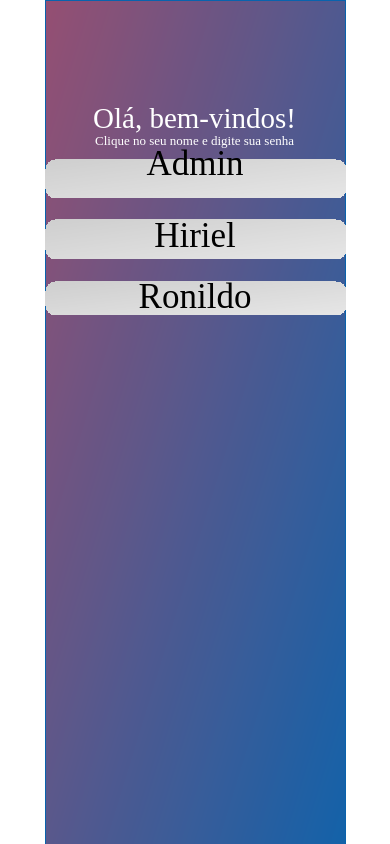
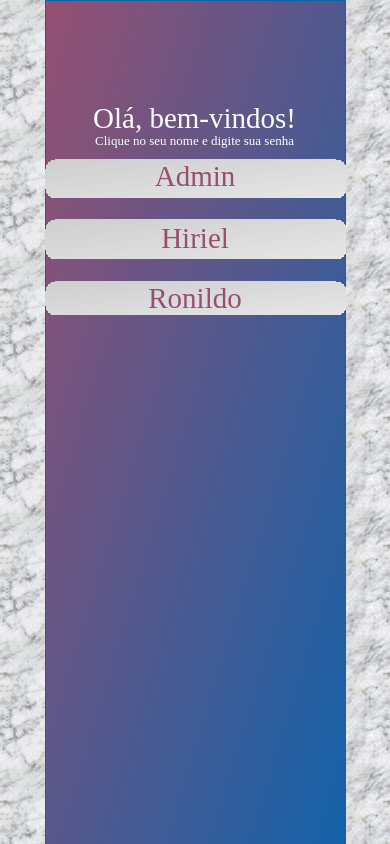
Before and after one commit to ronildonedino/aplic, a plain HTML site: page index.html in a window 390 px wide. Shown: the top 844 px of the page. Drawn offline with Linux system fonts and the light colour scheme.

Commit message:
Add files via upload

```diff
--- a/index.css
+++ b/index.css
@@ -71,75 +71,6 @@ body
    margin: 0;
    padding: 0;
 }
-#wb_Text8
-{
-   background-color: transparent;
-   background-image: none;
-   border: 0px solid #000000;
-   border-radius: 0px;
-   padding: 0;
-   margin: 0;
-   text-align: left;
-}
-#wb_Text8
-{
-   color: #000000;
-   font-family: Arial;
-   font-weight: 400;
-   font-size: 13px;
-   line-height: 16px;
-}
-#wb_Text8 p, #wb_Text8 ul
-{
-   margin: 0;
-   padding: 0;
-}
-#wb_Text9
-{
-   background-color: transparent;
-   background-image: none;
-   border: 0px solid #000000;
-   border-radius: 0px;
-   padding: 0;
-   margin: 0;
-   text-align: left;
-}
-#wb_Text9
-{
-   color: #000000;
-   font-family: Arial;
-   font-weight: 400;
-   font-size: 13px;
-   line-height: 16px;
-}
-#wb_Text9 p, #wb_Text9 ul
-{
-   margin: 0;
-   padding: 0;
-}
-#wb_Text10
-{
-   background-color: transparent;
-   background-image: none;
-   border: 0px solid #000000;
-   border-radius: 0px;
-   padding: 0;
-   margin: 0;
-   text-align: left;
-}
-#wb_Text10
-{
-   color: #000000;
-   font-family: Arial;
-   font-weight: 400;
-   font-size: 13px;
-   line-height: 16px;
-}
-#wb_Text10 p, #wb_Text10 ul
-{
-   margin: 0;
-   padding: 0;
-}
 #wb_Text1
 {
    background-color: transparent;
@@ -163,6 +94,59 @@ body
    margin: 0;
    padding: 0;
 }
+#wb_Text2
+{
+   background-color: transparent;
+   background-image: none;
+   border: 0px solid #000000;
+   border-radius: 0px;
+   padding: 0;
+   margin: 0;
+   text-align: center;
+}
+#wb_Text2 div
+{
+   text-align: center;
+}
+#wb_Text3
+{
+   background-color: transparent;
+   background-image: none;
+   border: 0px solid #000000;
+   border-radius: 0px;
+   padding: 0;
+   margin: 0;
+   text-align: center;
+}
+#wb_Text3 div
+{
+   text-align: center;
+}
+#wb_Text4
+{
+   background-color: transparent;
+   background-image: none;
+   border: 0px solid #000000;
+   border-radius: 0px;
+   padding: 0;
+   margin: 0;
+   text-align: center;
+}
+#wb_Text4 div
+{
+   text-align: center;
+}
+#wb_Text4
+{
+   position: absolute;
+   left: 0px;
+   top: 281px;
+   width: 301px;
+   height: 36px;
+   visibility: hidden;
+   text-align: center;
+   z-index: 9;
+}
 #wb_Text7
 {
    position: absolute;
@@ -181,7 +165,7 @@ body
    width: 1068px;
    height: 73px;
    visibility: hidden;
-   z-index: 9;
+   z-index: 6;
 }
 #wb_Shape8
 {
@@ -193,6 +177,17 @@ body
    visibility: hidden;
    z-index: 1;
 }
+#wb_Text2
+{
+   position: absolute;
+   left: 0px;
+   top: 159px;
+   width: 301px;
+   height: 36px;
+   visibility: hidden;
+   text-align: center;
+   z-index: 7;
+}
 #wb_Shape9
 {
    position: absolute;
@@ -203,15 +198,16 @@ body
    visibility: hidden;
    z-index: 3;
 }
-#wb_Text10
+#wb_Text3
 {
    position: absolute;
-   left: 163px;
-   top: 358px;
-   width: 1068px;
-   height: 73px;
+   left: 0px;
+   top: 221px;
+   width: 301px;
+   height: 36px;
    visibility: hidden;
-   z-index: 7;
+   text-align: center;
+   z-index: 8;
 }
 #Shape5
 {
@@ -248,30 +244,10 @@ body
    width: 301px;
    height: 39px;
 }
-#wb_Text8
-{
-   position: absolute;
-   left: 163px;
-   top: 358px;
-   width: 1068px;
-   height: 73px;
-   visibility: hidden;
-   z-index: 5;
-}
 #Shape9
 {
    width: 301px;
    height: 34px;
-}
-#wb_Text9
-{
-   position: absolute;
-   left: 163px;
-   top: 358px;
-   width: 1068px;
-   height: 73px;
-   visibility: hidden;
-   z-index: 6;
 }
 @media only screen and (max-width: 969px)
 {
@@ -283,7 +259,7 @@ div#container
 body
 {
    background-color: #FFFFFF;
-   background-image: none;
+   background-image: url('images/index_bkgrnd301.png');
 }
 #wb_Shape5
 {
@@ -336,62 +312,6 @@ body
    text-align: center;
    line-height: 40px;
 }
-#wb_Text8
-{
-   left: 0px;
-   top: 156px;
-   width: 301px;
-   height: 42px;
-   visibility: visible;
-   display: inline;
-}
-#wb_Text8
-{
-   font-family: Montserrat;
-   font-weight: 400;
-   font-size: 35px;
-   margin: 0;
-   padding: 0;
-   text-align: center;
-}
-#wb_Text9
-{
-   left: 0px;
-   top: 273px;
-   width: 301px;
-   height: 47px;
-   visibility: visible;
-   display: inline;
-}
-#wb_Text9
-{
-   font-family: Montserrat;
-   font-weight: 400;
-   font-size: 35px;
-   margin: 0;
-   padding: 0;
-   text-align: center;
-   line-height: 48px;
-}
-#wb_Text10
-{
-   left: 0px;
-   top: 212px;
-   width: 301px;
-   height: 47px;
-   visibility: visible;
-   display: inline;
-}
-#wb_Text10
-{
-   font-family: Montserrat;
-   font-weight: 400;
-   font-size: 35px;
-   margin: 0;
-   padding: 0;
-   text-align: center;
-   line-height: 48px;
-}
 #wb_Text1
 {
    left: 16px;
@@ -411,4 +331,46 @@ body
    text-align: center;
    line-height: 18px;
 }
+#wb_Text2
+{
+   left: 0px;
+   top: 159px;
+   width: 301px;
+   height: 36px;
+   visibility: visible;
+   display: inline;
 }
+#wb_Text2
+{
+   margin: 0;
+   padding: 0;
+}
+#wb_Text3
+{
+   left: 0px;
+   top: 221px;
+   width: 301px;
+   height: 36px;
+   visibility: visible;
+   display: inline;
+}
+#wb_Text3
+{
+   margin: 0;
+   padding: 0;
+}
+#wb_Text4
+{
+   left: 0px;
+   top: 281px;
+   width: 301px;
+   height: 36px;
+   visibility: visible;
+   display: inline;
+}
+#wb_Text4
+{
+   margin: 0;
+   padding: 0;
+}
+}
--- a/index.html
+++ b/index.html
@@ -14,8 +14,6 @@ document.onkeydown = function(e) {
 <meta name="viewport" content="width=device-width, initial-scale=1.0">
 <link href="SITEDAAPLIC.css" rel="stylesheet">
 <link href="index.css" rel="stylesheet">
-<script src="jquery-3.6.4.min.js"></script>
-<script src="wwb18.min.js"></script>
 </head>
 <body>
 <div id="space"><br></div>
@@ -30,15 +28,15 @@ document.onkeydown = function(e) {
 <img src="images/img0009.png" id="Shape9" alt="" width="301" height="34"></div>
 <div id="wb_Text7">
 <p>Olá, bem-vindos!</p></div>
-<div id="wb_Text8"<a href="#" onClick="Senhaa(); return false">
-<p>Admin</p></div>
-<div id="wb_Text9"<a href="#" onClick="Senhar(); return false">
-<p>Ronildo</p></div>
-<div id="wb_Text10"<a href="#" onClick="Senhah(); return false" onclick="ShowObject('Html1', 1);return false;">
-<p>Hiriel</p></div>
 
 <div id="wb_Text1">
 <p>Clique no seu nome e digite sua senha</p></div>
+<div id="wb_Text2"<a href="#" onClick="Senhaa(); return false">
+<span style="color:#954F72;font-family:Montserrat;font-size:29px;">Admin</span></div>
+<div id="wb_Text3"<a href="#" onClick="Senhah(); return false">
+<span style="color:#954F72;font-family:Montserrat;font-size:29px;">Hiriel</span></div>
+<div id="wb_Text4"<a href="#" onClick="Senhar(); return false">
+<span style="color:#954F72;font-family:Montserrat;font-size:29px;">Ronildo</span></div>
 </div>
 onkeydown="return false"</body>
 </html><script language="javascript">
```
Also changed, not shown: images/index_bkgrnd301.png (added).
